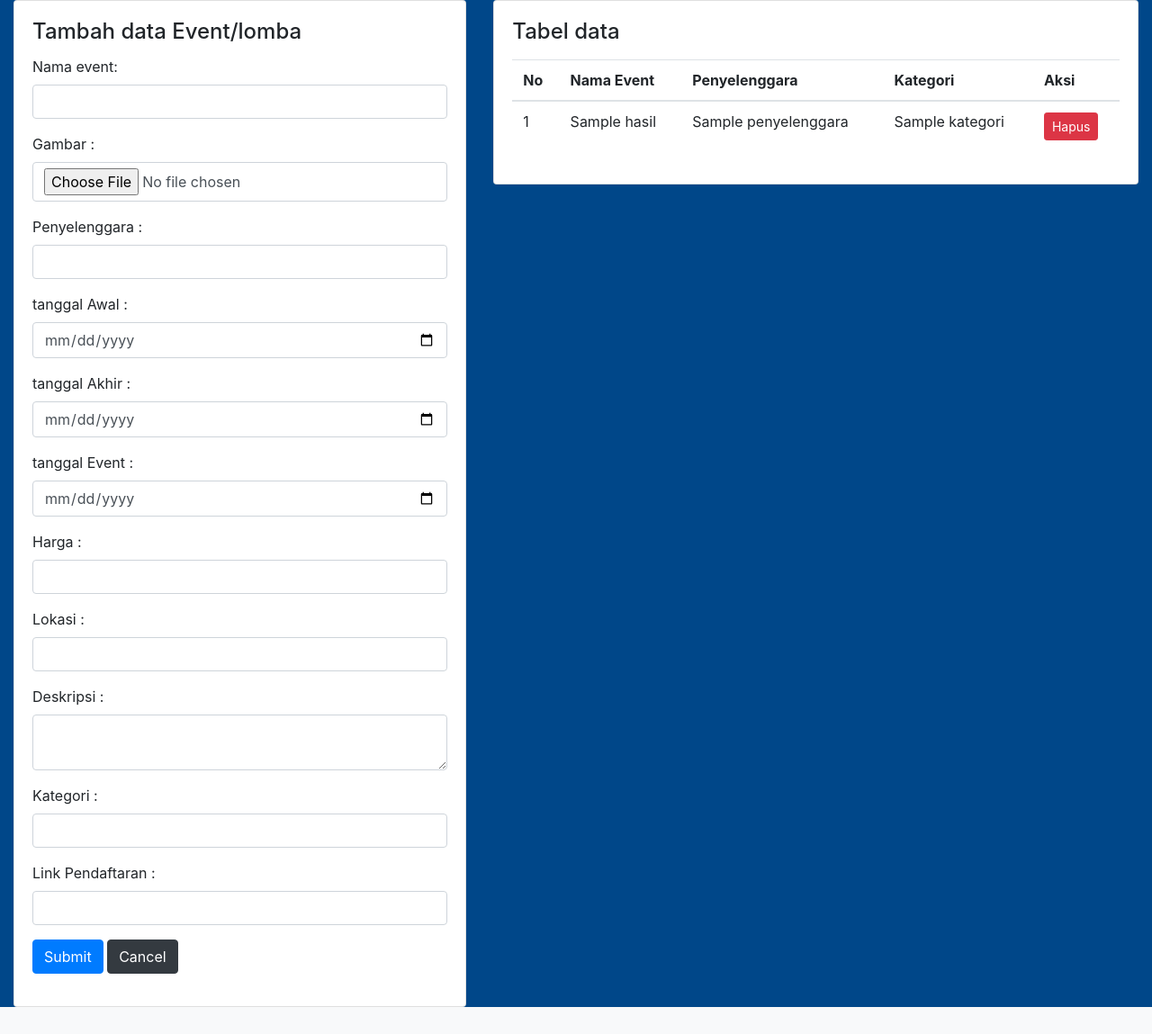
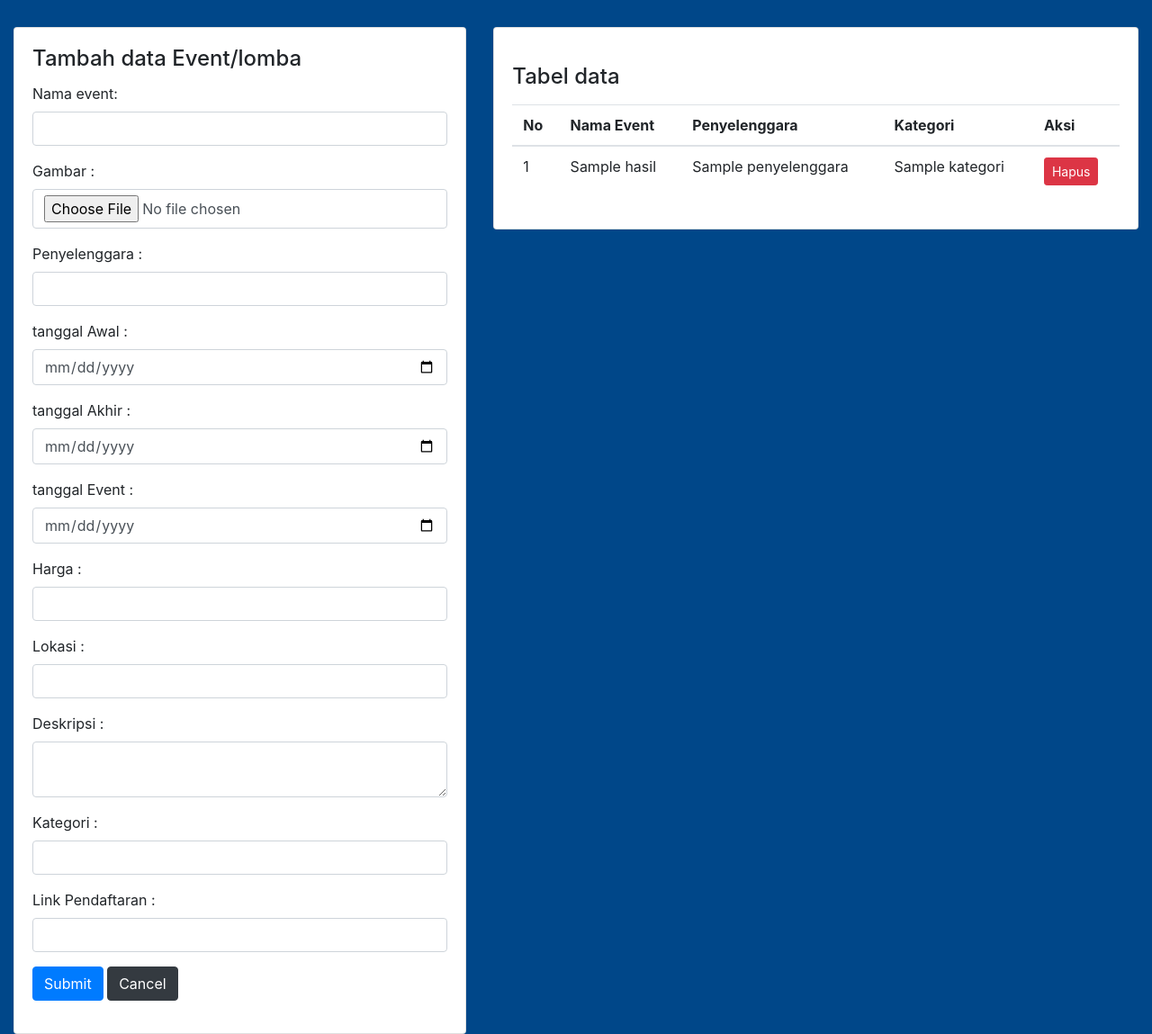
Before and after one commit to JakaAlfariza/PNBTC, a CodeIgniter app: the page made by application/views/Vadmin.php in a window 1280 px wide. Shown: the part 66-1215 px from the top of the page at 90% size. Before the commit the page ends 1185 px from the top, so only its background shows below. Run offline with CodeIgniter, Linux system fonts and the light colour scheme; tables that the repository leaves empty or names only in its code hold one stand-in row (values such as "Sample post"); the template is opened without the code that fills it: most values are stand-ins (such as "Sample title", 1, 10 or a date in 2020); some libraries are stand-ins or nearby versions.

Commit message:
admin gorengan4

```diff
--- a/application/views/Vadmin.php
+++ b/application/views/Vadmin.php
@@ -29,7 +29,7 @@
     </nav>
 
 
-    <div class="container-fluid page-body-wrapper">
+    <div class="container-fluid page-body-wrapper" style="margin-top: 30px;">
 
 			<div class="main-panel">
 				<div class="content-wrapper">
@@ -39,7 +39,7 @@
 					<div class="row">
 						<div class="col-lg-5 grid-margin stretch-card">
 							<div class="card">
-								<div class="card-body">
+								<div class="card-body" >
 									<h4 class="card-title">Tambah data Event/lomba</h4>
             <form class="forms-sample" method="POST" action="<?php echo base_url('cadmin/simpandata'); ?>">
 										<div class="form-group">
@@ -94,7 +94,7 @@
 					</div>
 					<div class="col-lg-7 grid-margin stretch-card">
 						<div class="card">
-							<div class="card-body" >
+							<div class="card-body" style="margin-top: 20px;" >
 								<h4 class="card-title">Tabel data</h4>
 								</p>
 								<div class="table-responsive" >
--- a/application/views/index.php
+++ b/application/views/index.php
@@ -23,7 +23,7 @@
           <div class="input-group">
             <input class="form-control mr-sm-2" type="search" placeholder="Cari Event" aria-label="Search">
             <div class="input-group-append">
-              <button class="btn btn-outline-success" type="submit">
+              <button class="btn btn-outline-primary" type="submit">
                 <i class="fas fa-search"></i>
               </button>
             </div>
```
